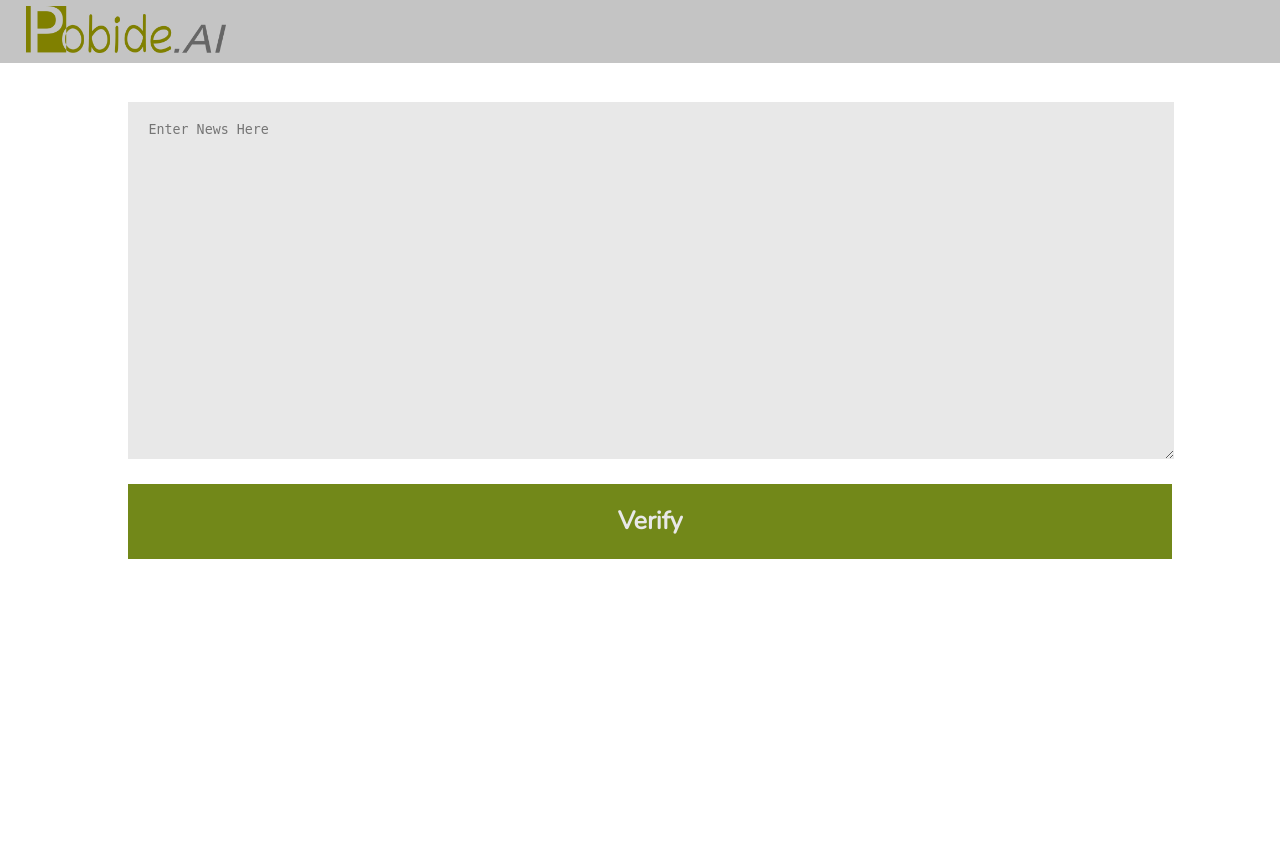
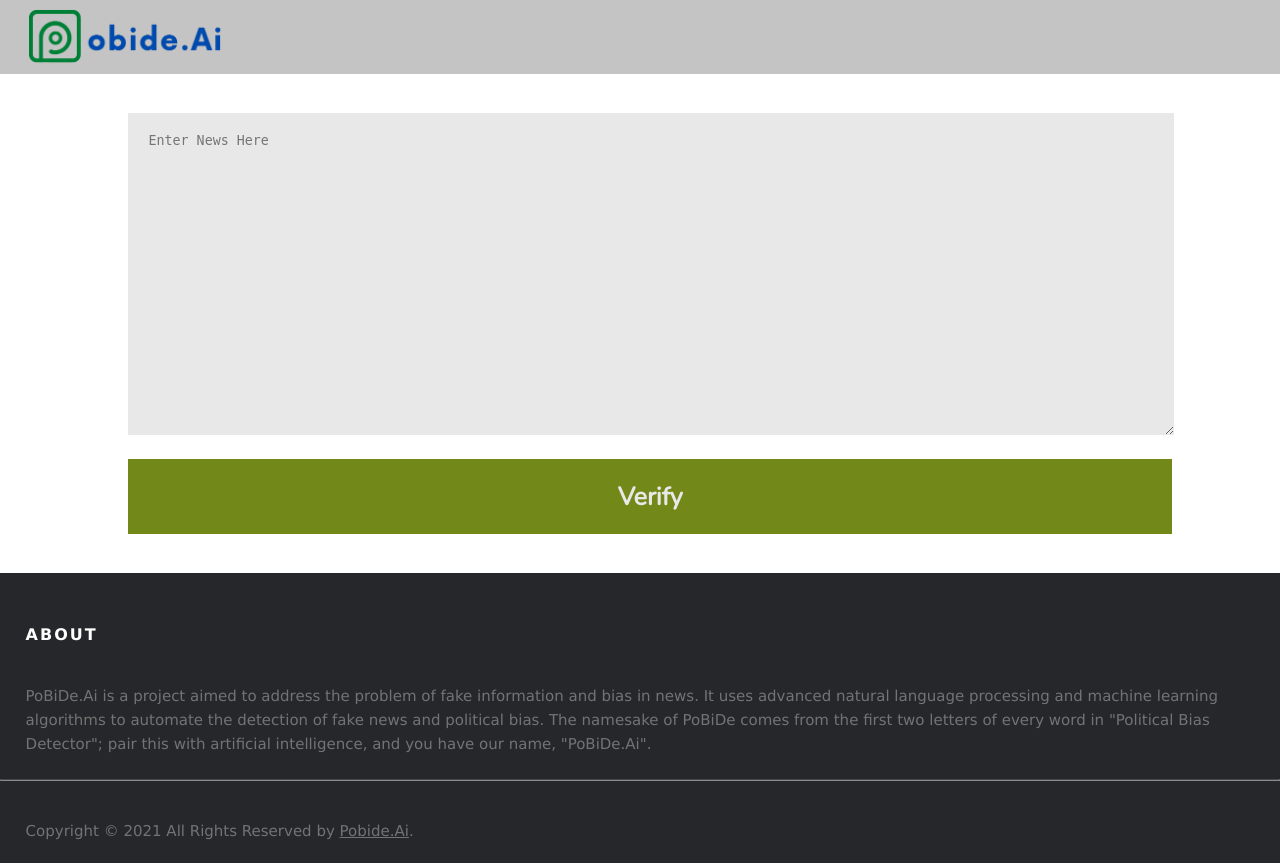
Before and after one commit to Ekant-Yadav/Pobide, a Django app: page / in a window 1280 px wide. Before the commit the page ends 559 px from the top, so only its background shows below. Run offline with Django 3.2, Linux system fonts and the light colour scheme.

Commit message:
Improved Frontend

```diff
--- a/pobide/home/mlmodel.py
+++ b/pobide/home/mlmodel.py
@@ -87,9 +87,9 @@ class MisinformationDetector():
 				return ("1"+wikipedia.summary(news))
 			return ("2"+wikipedia.page(title=term).url)
 		except PageError:
-			return ("Page not found")
+			return ("1Page not found")
 		except DisambiguationError:
-			return ("Too many results for page or query too vague")
+			return ("1Too many results for page or query too vague")
 
 # news="Last year a mysterious shipment was caught smuggling Coronavirus from Canada. It was traced to Chinese agents working at a Canadian lab. Subsequent investigation by GreatGameIndia linked the agents to Chinese Biological Warfare Program from where the virus is suspected to have leaked causing the Wuhan Coronavirus outbreak. The findings of this investigation has been corroborated by none other than the Bioweapons expert Dr. Francis Boyle who drafted the Biological Weapons Convention Act followed by many nations. The report has caused a major international controversy and is suppressed actively by a section of mainstream media."
 
--- a/pobide/home/views.py
+++ b/pobide/home/views.py
@@ -9,7 +9,7 @@ def index(request):
 
 def verify(request):
     if request.method=='POST':
-        news = request.POST.get('input')
+        news = request.POST.get('input').rstrip()
         # print(news)
         validity = mlmodel.verification(str(news))
         # bias = mlmodel.biases(news)
@@ -19,10 +19,10 @@ def verify(request):
         # print(op)
         wiki=wiki[1:]
         # soup = BeautifulSoup(wiki,"html5lib")
-        # print(wiki)
+        print(wiki)
         # return HttpResponse(wiki)
         context={
-            'news':news,
+            'news':news.rstrip(),
             'validity': "False" if validity[0]==1 else "True",
             # 'bias':bias
             'wiki': wiki,
--- a/pobide/static/main.css
+++ b/pobide/static/main.css
@@ -17,6 +17,7 @@ body {
    width: 80%;
    margin: auto;
    margin-top: 3%;
+   margin-bottom: 3%;
    /* margin: 2%; */
   }
 .nav-bar {
@@ -32,7 +33,7 @@ body {
   padding-left: 2%;
   padding-top: 2%;
   width: 100%;
-  padding-bottom: 30%;
+  height: 300px;
   border: none;
   outline: none;
 }
@@ -107,3 +108,79 @@ body {
   margin: auto;
   margin-bottom: 3%;
 }
+
+
+
+
+
+
+
+/* Yoinked Code */
+.container3{
+  display: grid;
+  margin-left: 2%;
+}
+
+.site-footer
+{
+  background-color:#26272b;
+  padding:45px 0 20px;
+  font-size:15px;
+  line-height:24px;
+  color:#737373;
+}
+.site-footer hr
+{
+  border-top-color:#bbb;
+  opacity:0.5
+}
+.site-footer hr.small
+{
+  margin:20px 0
+}
+.site-footer h6
+{
+  color:#fff;
+  font-size:16px;
+  text-transform:uppercase;
+  margin-top:5px;
+  letter-spacing:2px
+}
+.site-footer a
+{
+  color:#737373;
+}
+.site-footer a:hover
+{
+  color:#3366cc;
+  text-decoration:none;
+}
+.footer-links
+{
+  padding-left:0;
+  list-style:none
+}
+
+
+.copyright-text
+{
+  margin:0
+}
+@media (max-width:991px)
+{
+  .site-footer [class^=col-]
+  {
+    margin-bottom:30px
+  }
+}
+@media (max-width:767px)
+{
+  .site-footer
+  {
+    padding-bottom:0
+  }
+  .site-footer .copyright-text,.site-footer .social-icons
+  {
+    text-align:center
+  }
+}
--- a/pobide/templates/home.html
+++ b/pobide/templates/home.html
@@ -8,18 +8,33 @@
 
     <link rel="preconnect" href="https://fonts.googleapis.com" />
     <link rel="preconnect" href="https://fonts.gstatic.com" crossorigin />
-    <link href="https://fonts.googleapis.com/css2?family=Lobster&family=Nunito&display=swap" rel="stylesheet">
+    <link
+      href="https://fonts.googleapis.com/css2?family=Lobster&family=Nunito&display=swap"
+      rel="stylesheet"
+    />
 
     {% load static %}
     <link href="{% static 'main.css' %}" rel="stylesheet" type="text/css" />
   </head>
   <body>
-    <nav class="nav-bar"><div><img src="{% static 'drawing.png' %}" width="200px" alt=""></div></nav>
+    <nav class="nav-bar">
+      <div>
+        <img
+          src="{% static 'pobide_ai_transparent.png' %}"
+          width="200px"
+          alt=""
+        />
+      </div>
+    </nav>
     <div class="container2">
       <div class="input">
         <form action="/verify" method="POST">
           {% csrf_token %}
-          <textarea class="textarea" placeholder="Enter News Here" name="input"></textarea>
+          <textarea
+            class="textarea"
+            placeholder="Enter News Here"
+            name="input"
+          ></textarea>
           <button type="submit" class="button">Verify</button>
         </form>
       </div>
@@ -27,5 +42,37 @@
         <div>Waiting...</div>
       </div> -->
     </div>
+
+    <!-- Yoinked Code -->
+    <footer class="site-footer">
+      <div class="container3">
+        <div class="row">
+          <div class="col-sm-12 col-md-6">
+            <h6>About</h6>
+            <p class="text-justify">
+              PoBiDe.Ai is a project aimed to address the problem of fake
+              information and bias in news. It uses advanced natural language
+              processing and machine learning algorithms to automate the
+              detection of fake news and political bias. The namesake of PoBiDe
+              comes from the first two letters of every word in "Political Bias
+              Detector"; pair this with artificial intelligence, and you have
+              our name, "PoBiDe.Ai".
+            </p>
+          </div>
+        </div>
+      </div>
+
+      <hr />
+      <div class="container">
+        <div class="row">
+          <div class="col-md-8 col-sm-6 col-xs-12">
+            <p class="copyright-text">
+              Copyright &copy; 2021 All Rights Reserved by
+              <a href="">Pobide.Ai</a>.
+            </p>
+          </div>
+        </div>
+      </div>
+    </footer>
   </body>
 </html>
```
Also changed, not shown: pobide/templates/index.html (+33 -1 lines), pobide/static/pobide_ai_transparent.png (added).
